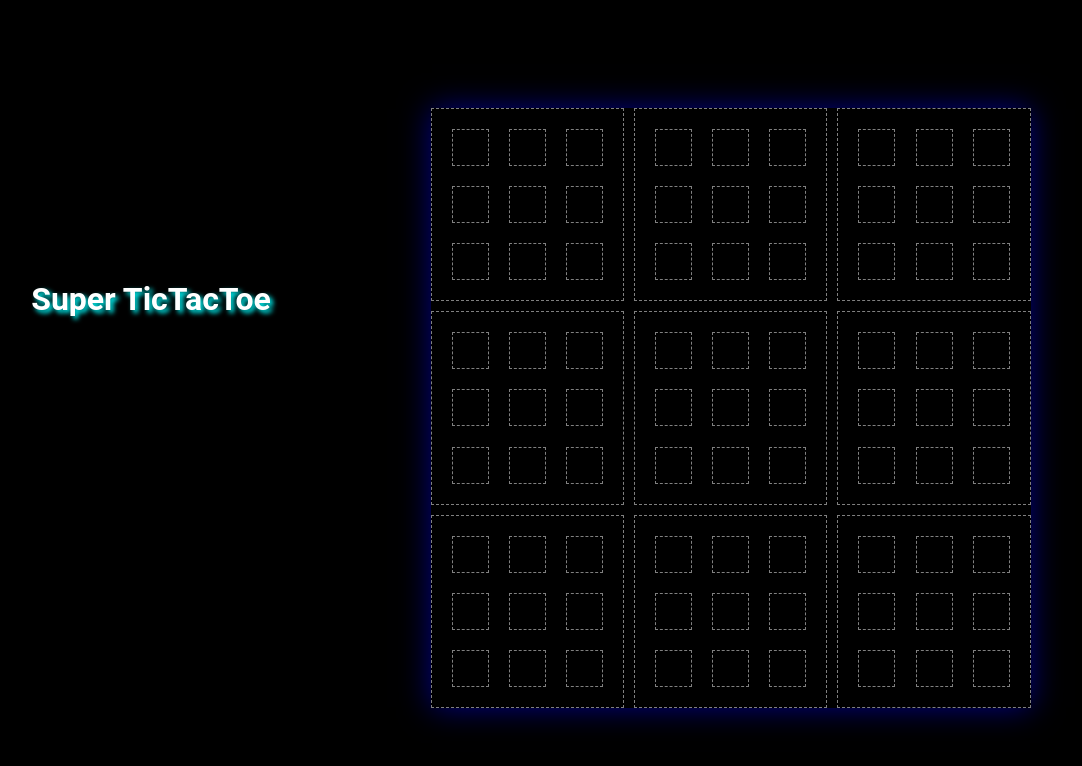
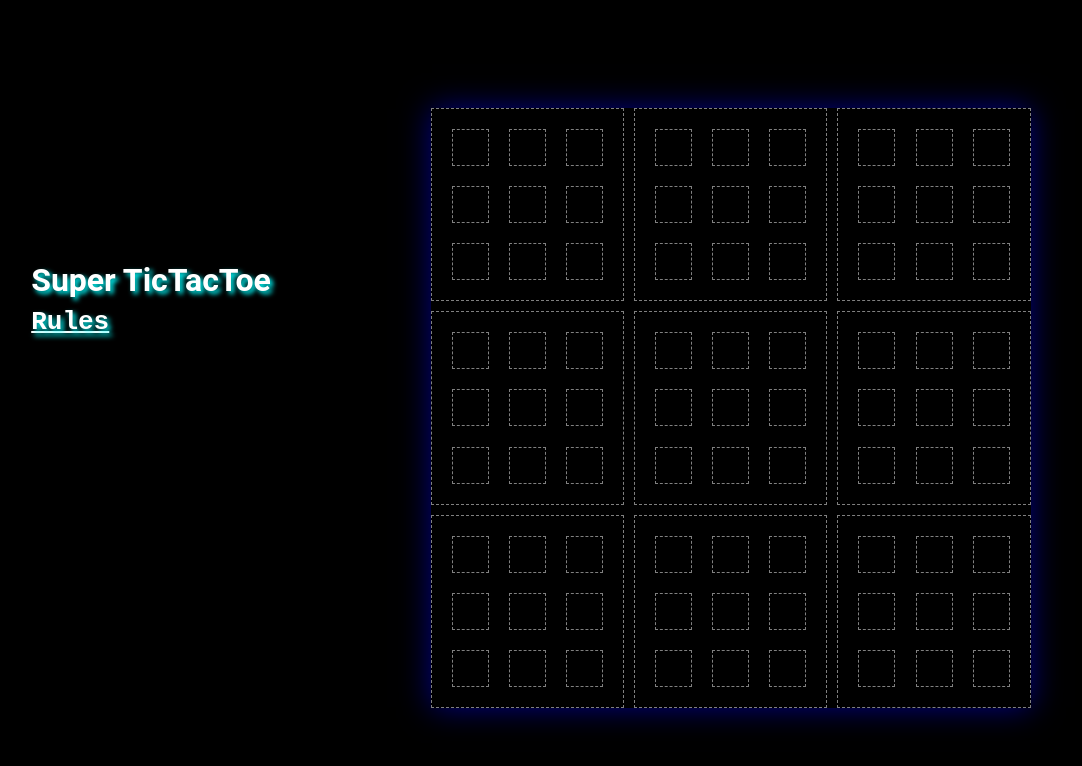
Before and after one commit to jackeown/superTicTacToe, a plain HTML site: page index.html in a window 1280 px wide. Shown: the whole page, without its empty margins (109-1191 px from the left). Drawn offline with Linux system fonts and the light colour scheme.

Commit message:
added rules link

```diff
--- a/index.html
+++ b/index.html
@@ -8,10 +8,10 @@
 </head>
 <body>
     <h1 style="font-family:Roboto; margin-right: 5em;">Super TicTacToe<br>
+    <a href="https://www.youtube.com/shorts/_Na3a1ZrX7c">Rules</a>
     <span class="alerts"></span>
     </h1>
     <div id="allGames">
-
     </div>
     <script src="main.js"></script>
     <script>
```
